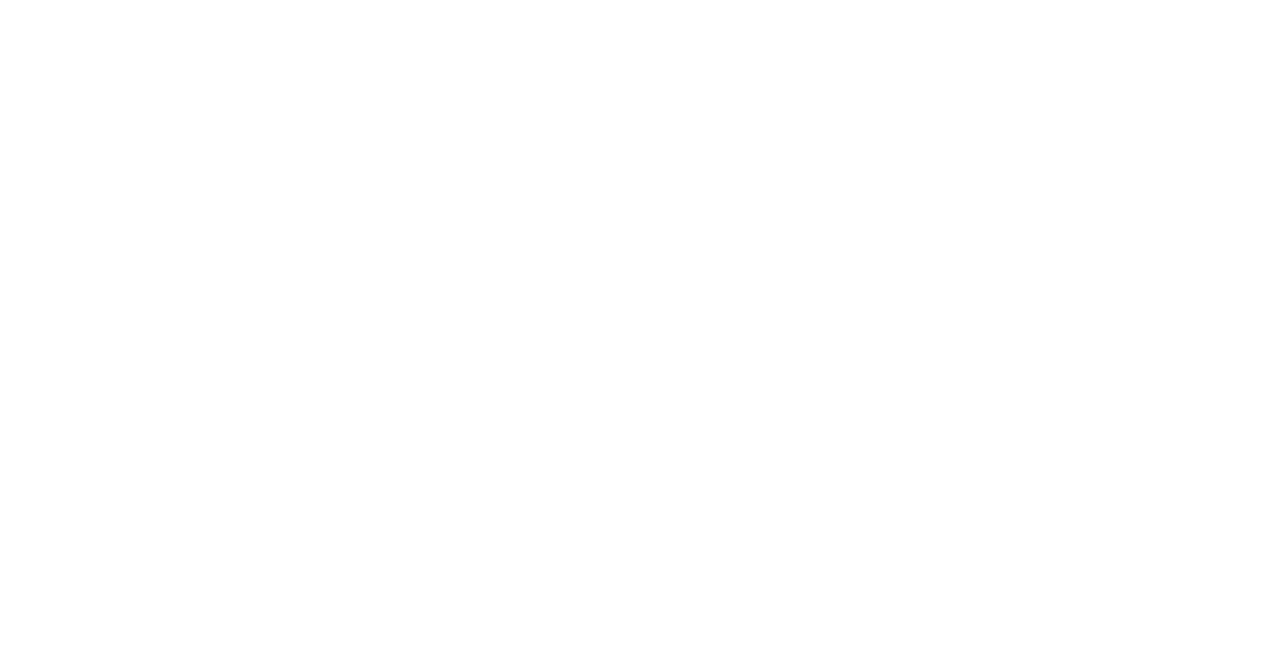
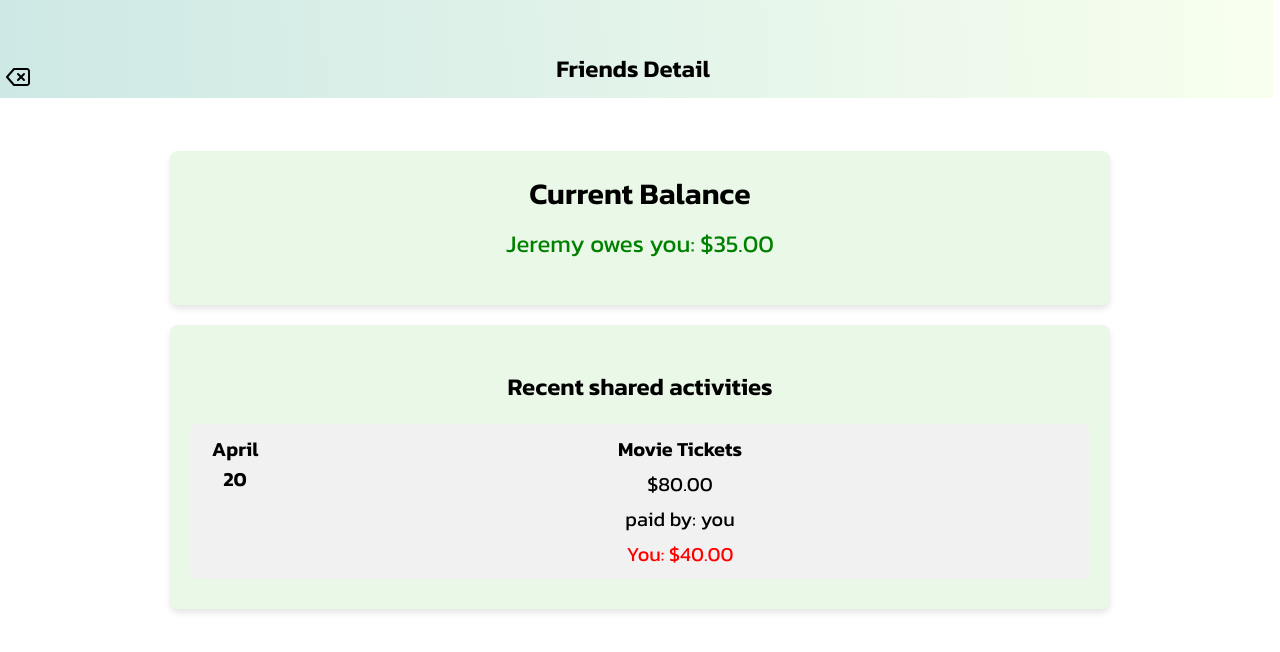
Before and after one commit to UofT-UTSC-CS-sandbox/final-term-project-splitease, a React (Vite) app in the folder frontend/: page /frienddetailpage in a window 1280 px wide. Before the commit this address had no page. Shown: the top 652 px of the page. Built offline with nearby package versions, Linux system fonts and the light colour scheme.

Commit message:
add Friend detail page
add friend detail page ,follow scrum 23 on jira

```diff
--- a/frontend/src/App.jsx
+++ b/frontend/src/App.jsx
@@ -17,8 +17,9 @@ import FriendsPage from "./pages/FriendsPage";
 import GroupsPage from "./pages/GroupsPage";
 import AddFriends from "./components/AddFriends";
 import AddGroups from "./components/AddGroups";
-import ProfileBufferPage from "./pages/ProfileBufferPage"; //
+import ProfileBufferPage from "./pages/ProfileBufferPage";
 import ChangePasswordPage from "./pages/ChangePasswordPage";
+import FriendDetailPage from "./pages/FriendDetailPage"; //add
 import axios from "axios";
 
 axios.defaults.baseURL = "http://localhost:3000/api";
@@ -42,7 +43,8 @@ function App() {
       <Route path="/addgroups" element={<AddGroups />} />
       <Route path="/profilebufferpage" element={<ProfileBufferPage />} />
       <Route path="/changepasswordpage" element={<ChangePasswordPage />} />
-    </Routes> //just added profilebufferpage
+      <Route path="/frienddetailpage" element={<FriendDetailPage/>} />
+    </Routes>  //add friend detail page
   );
 }
 
--- /dev/null
+++ b/frontend/src/pages/FriendDetailPage.css
@@ -0,0 +1,108 @@
+.friend-detail-page {
+  width: 100%;
+  position: relative;
+  background-color: var(--color-white);
+  height: 700px;
+  overflow: hidden;
+  text-align: left;
+  font-size: var(--font-size-xl);
+  color: var(--color-black);
+  font-family: var(--font-kanit);
+  display: flex;
+  flex-direction: column;
+  align-items: center;
+  justify-content: center;
+}
+
+.detailpageheader {
+  position: absolute;
+    z-index: 2;
+    top: 0;
+    left: -7px;
+    background: linear-gradient(87.07deg, #cde8e5, #f8ffee);
+    width: 100%;
+    height: 98px;
+    display: flex;
+    align-items: center;
+    justify-content: center;
+}
+
+.back-button, .add-friend-button {
+  background: none;
+  border: none;
+  font-size: 1em;
+  cursor: pointer;
+}
+
+.friendsHeader {
+  font-size: 1.2em;
+  font-weight: bold;
+}
+
+.content {
+  width: 90%;
+  max-width: 900px;
+  margin-top: 80px;
+  display: flex;
+  flex-direction: column;
+  align-items: center;
+}
+
+.current-balance-bar, .recent-activities-bar {
+  width: 100%;
+  background-color: #eaf8e7; /* Light green background */
+  padding: 20px;
+  border-radius: 8px;
+  margin-bottom: 20px;
+  box-shadow: 0 4px 6px rgba(0, 0, 0, 0.1);
+  text-align: center;
+}
+
+.current-balance-bar h2 {
+  margin: 0;
+  font-size: 1.5em;
+}
+
+.current-balance-bar p {
+  margin-top: 10px;
+  font-size: 1.2em;
+  color: green;
+}
+
+.recent-activities-bar h3 {
+  margin-bottom: 20px;
+  font-size: 1.2em;
+}
+
+.activity {
+  display: flex;
+  justify-content: space-between;
+  margin-bottom: 10px;
+  background-color: #f1f1f1;
+  padding: 10px;
+  border-radius: 8px;
+}
+
+.activity-date {
+  width: 70px;
+  font-weight: bold;
+}
+
+.activity-details {
+  display: flex;
+  flex-direction: column;
+  flex-grow: 1;
+  margin-left: 10px;
+}
+
+.activity-name {
+  font-weight: bold;
+}
+
+.activity-cost, .activity-split, .activity-owe {
+  margin-top: 5px;
+}
+
+.activity-owe {
+  color: red;
+}
--- /dev/null
+++ b/frontend/src/pages/FriendDetailPage.jsx
@@ -0,0 +1,51 @@
+import React from 'react';
+import './FriendDetailPage.css';
+import { useNavigate } from "react-router-dom";
+import { useCallback } from "react";
+
+const FriendDetailPage = () => {
+    const navigate = useNavigate();
+
+    const onDeleteIconClick =   useCallback(() => {
+        navigate(-1, { replace: true });
+      }, [navigate]);
+
+  return (
+    <div className="friend-detail-page">
+      <div className="detailpageheader">
+      <div className="friendsHeader">Friends Detail</div>
+      <img
+          className="deleteIcon"
+          alt=""
+          src="/delete.svg"
+          onClick={onDeleteIconClick}
+        />
+    </div>
+    <div className="content">
+      <div className="current-balance-bar">
+        <h2>Current Balance</h2>
+        <p>Jeremy owes you: $35.00</p>
+      </div>
+      <div className="recent-activities-bar">
+        <h3>Recent shared activities</h3>
+        <div className="activity">
+          <div className="activity-date">April 20</div>
+          <div className="activity-details">
+            <div className="activity-name">Movie Tickets</div>
+            <div className="activity-cost">$80.00</div>
+            <div className="activity-split">paid by: you</div>
+            <div className="activity-owe">You: $40.00</div>
+          </div>
+        </div>
+
+      </div>
+      </div>
+  </div>
+
+
+
+
+  );
+};
+
+export default FriendDetailPage;
--- a/frontend/src/pages/FriendsPage.jsx
+++ b/frontend/src/pages/FriendsPage.jsx
@@ -26,6 +26,7 @@ const FriendsPage = () => {
 
   const onFriendClick = useCallback(() => {
     // TODO: Display friend details in a dedicated page
+    navigate("/frienddetailpage");
   }, [navigate]);
 
   const onCloseButton = (index) => {
```
